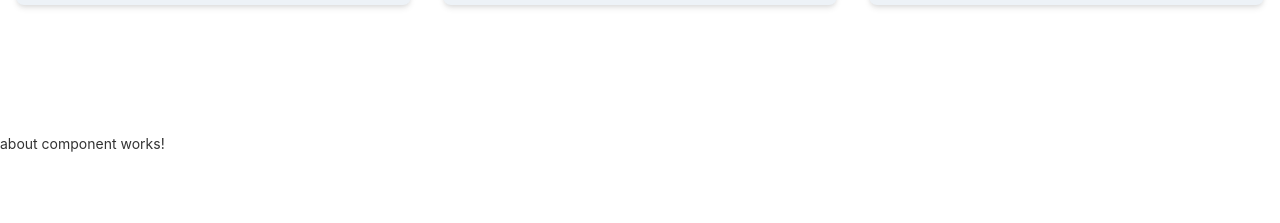
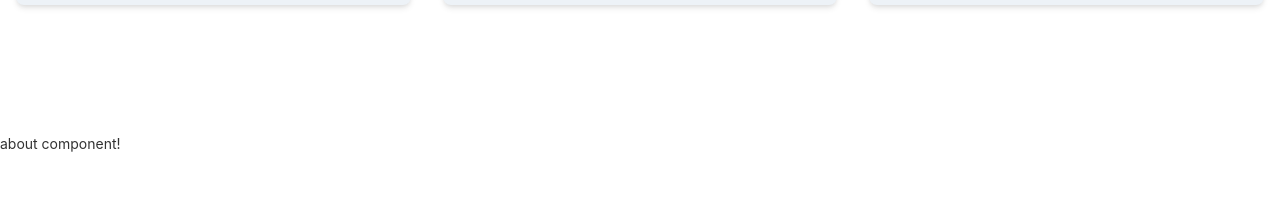
Before and after one commit to Kimot-io/Kimot-io.github.io, an Angular app: page / in a window 1280 px wide. Shown: the part 2600-2823 px from the top of the page. Built offline with nearby package versions, Linux system fonts and the light colour scheme.

Commit message:
no message

```diff
--- a/src/app/components/about/about.component.html
+++ b/src/app/components/about/about.component.html
@@ -1,3 +1,3 @@
 <div class="pt-32">
-  <p>about component works!</p>
+  <p>about component!</p>
 </div>
```
